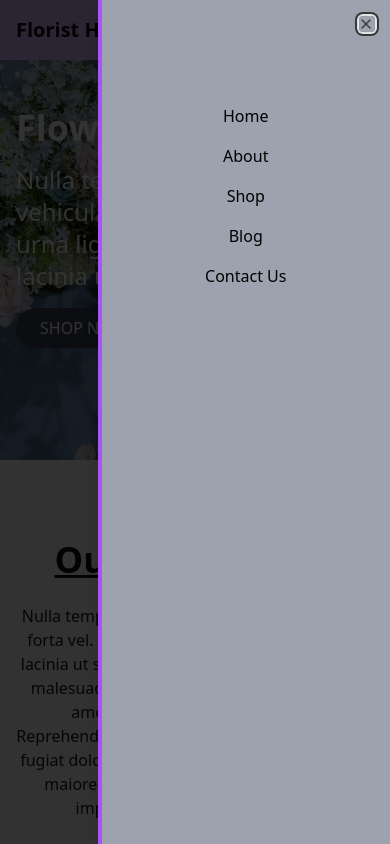
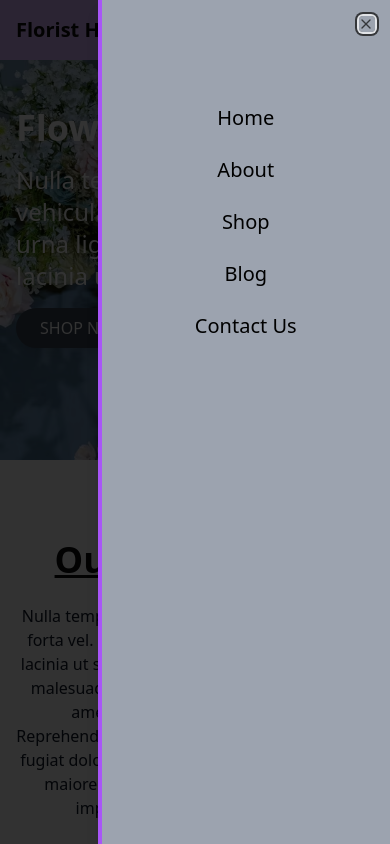
Before and after one commit to syedaaleezaabbas/flower-shop, a Next.js app: page / in a window 390 px wide. Both pictures are taken after a click on the button 344 px from the left and 30 px from the top of the page. Shown: the top 844 px of the page. Built offline with nearby package versions, Linux system fonts and the light colour scheme.

Commit message:
push flower-shop to github

```diff
--- a/src/app/header.tsx
+++ b/src/app/header.tsx
@@ -1,6 +1,5 @@
 import Link from "next/link";
 import { FaCartShopping } from "react-icons/fa6";
-import { RxHamburgerMenu } from "react-icons/rx";
 import { Menu } from "lucide-react";
 import {
     Sheet,
@@ -35,7 +34,7 @@ export default function Header() {
                 </SheetTrigger>
                 <SheetContent className="bg-gray-400 border-l-4 border-l-purple-500">
                     <nav>
-                        <ul className="flex flex-col text-center pt-20 gap-y-4">
+                        <ul className="text-xl flex flex-col text-center pt-20 gap-y-6">
                             <li><Link href="/" className="text-black hover:text-purple-500">Home</Link></li>
                             <li><Link href="/About" className="text-black hover:text-purple-500">About</Link></li>
                             <li><Link href="/shop" className="text-black hover:text-purple-500">Shop</Link></li>
```
